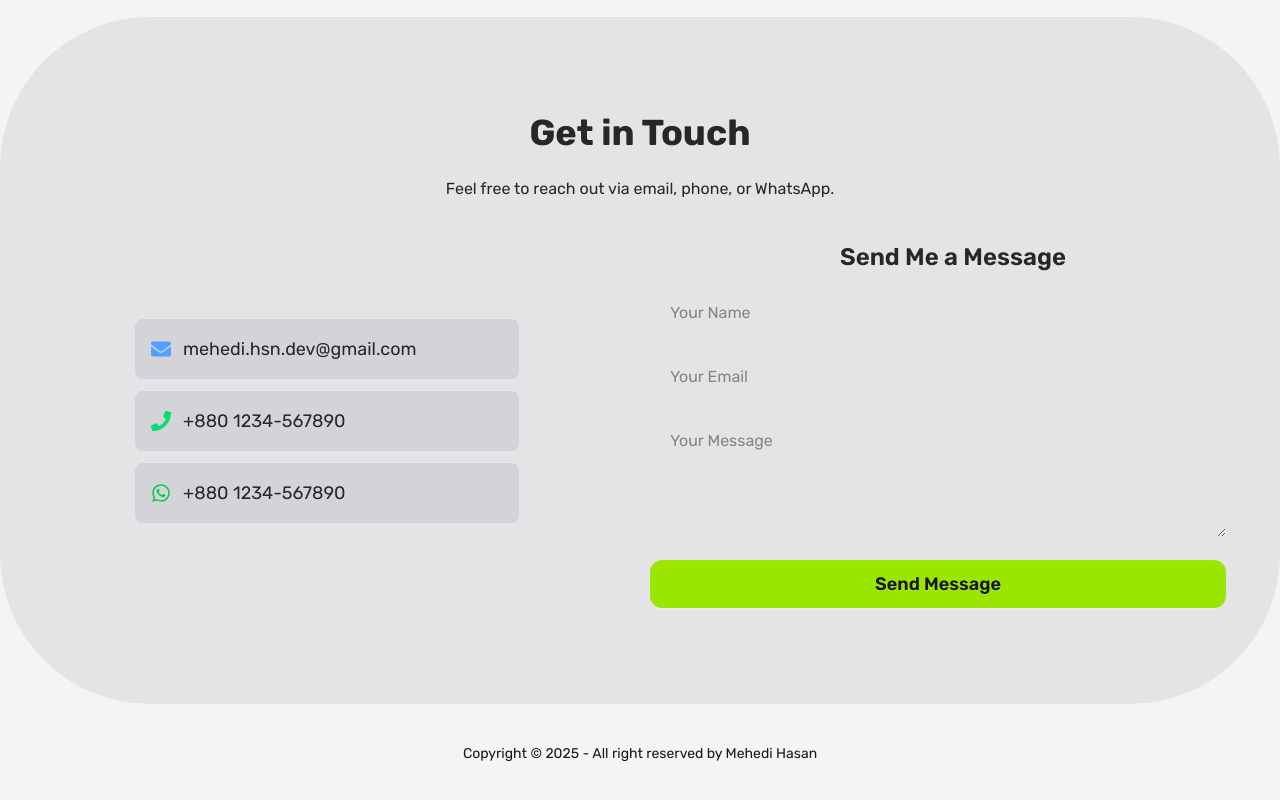
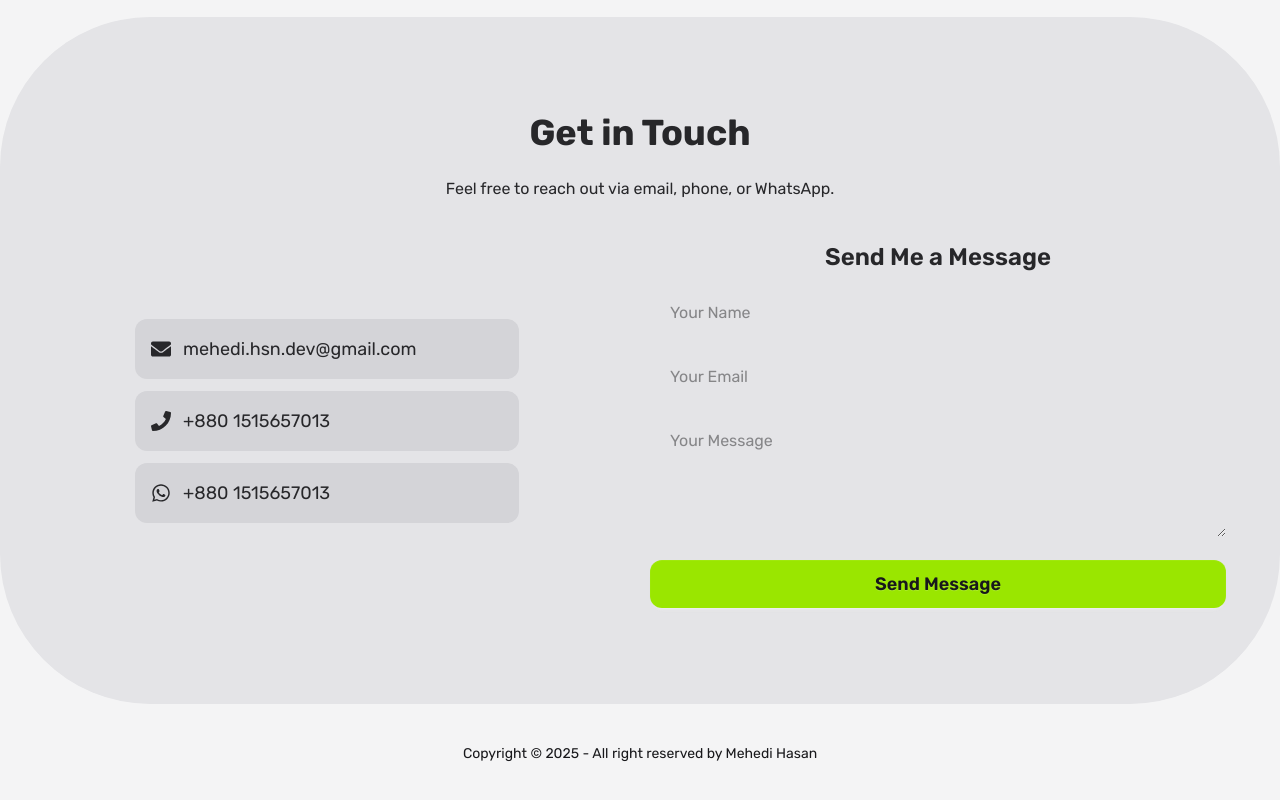
Before and after one commit to Mehedi107/Portfolio, a React (Vite) app: page / in a window 1280 px wide. Shown: the part 4042-4842 px from the top of the page. Built offline with nearby package versions, Linux system fonts and the light colour scheme; a web font is replaced by a local one.

Commit message:
Fix contact section animation

```diff
--- a/src/components/Contact.jsx
+++ b/src/components/Contact.jsx
@@ -8,8 +8,9 @@ export default function Contact() {
         <motion.h2
           className=" text-center"
           initial={{ opacity: 0, y: -20 }}
-          animate={{ opacity: 1, y: 0 }}
           transition={{ duration: 0.5 }}
+          whileInView={{ opacity: 1, y: 0 }}
+          viewport={{ once: true }}
         >
           Get in Touch
         </motion.h2>
@@ -20,43 +21,47 @@ export default function Contact() {
         <div className="flex flex-col md:flex-row justify-center items-center gap-5">
           <div className="mt-8 md:text-lg flex flex-col items-center w-full md:w-1/2 gap-3">
             <motion.div
-              className="flex items-center gap-3 p-4 rounded-lg bg-zinc-300 max-w-96 w-full"
+              className="flex items-center gap-3 p-4 rounded-xl bg-zinc-300 max-w-96 w-full hover:-translate-y-1 duration-200 hover:shadow-lg"
               initial={{ opacity: 0, x: -30 }}
-              animate={{ opacity: 1, x: 0 }}
+              whileInView={{ opacity: 1, x: 0 }}
               transition={{ duration: 0.5, delay: 0.2 }}
+              viewport={{ once: true }}
             >
-              <FaEnvelope className="text-blue-400 text-xl " />
+              <FaEnvelope className="text-xl " />
               <span>mehedi.hsn.dev@gmail.com</span>
             </motion.div>
 
             <motion.div
-              className="flex items-center gap-3 p-4 rounded-lg bg-zinc-300 max-w-96 w-full"
+              className="flex items-center gap-3 p-4 rounded-xl bg-zinc-300 max-w-96 w-full hover:-translate-y-1 duration-200 hover:shadow-lg"
               initial={{ opacity: 0, x: -30 }}
-              animate={{ opacity: 1, x: 0 }}
+              whileInView={{ opacity: 1, x: 0 }}
               transition={{ duration: 0.5, delay: 0.4 }}
+              viewport={{ once: true }}
             >
-              <FaPhone className="text-green-400 text-xl " />
-              <span>+880 1234-567890</span>
+              <FaPhone className="text-xl " />
+              <span>+880 1515657013</span>
             </motion.div>
 
             <motion.div
-              className="flex items-center gap-3 p-4 rounded-lg bg-zinc-300  max-w-96 w-full"
+              className="flex items-center gap-3 p-4 rounded-xl bg-zinc-300  max-w-96 w-full hover:-translate-y-1 duration-200 hover:shadow-lg"
               initial={{ opacity: 0, x: -30 }}
-              animate={{ opacity: 1, x: 0 }}
+              whileInView={{ opacity: 1, x: 0 }}
               transition={{ duration: 0.5, delay: 0.6 }}
+              viewport={{ once: true }}
             >
-              <FaWhatsapp className="text-green-500 text-xl" />
-              <span>+880 1234-567890</span>
+              <FaWhatsapp className="text-xl" />
+              <span>+880 1515657013</span>
             </motion.div>
           </div>
 
           {/* Contact Form */}
           <div className="mt-10 rounded-lg w-full md:w-1/2">
             <motion.h3
-              className="text-2xl font-semibold text-center"
+              className="text-2xl font-semibold text-center max-w-xl"
               initial={{ opacity: 0, y: -20 }}
-              animate={{ opacity: 1, y: 0 }}
+              whileInView={{ opacity: 1, y: 0 }}
               transition={{ duration: 0.5, delay: 0.8 }}
+              viewport={{ once: true }}
             >
               Send Me a Message
             </motion.h3>
```
